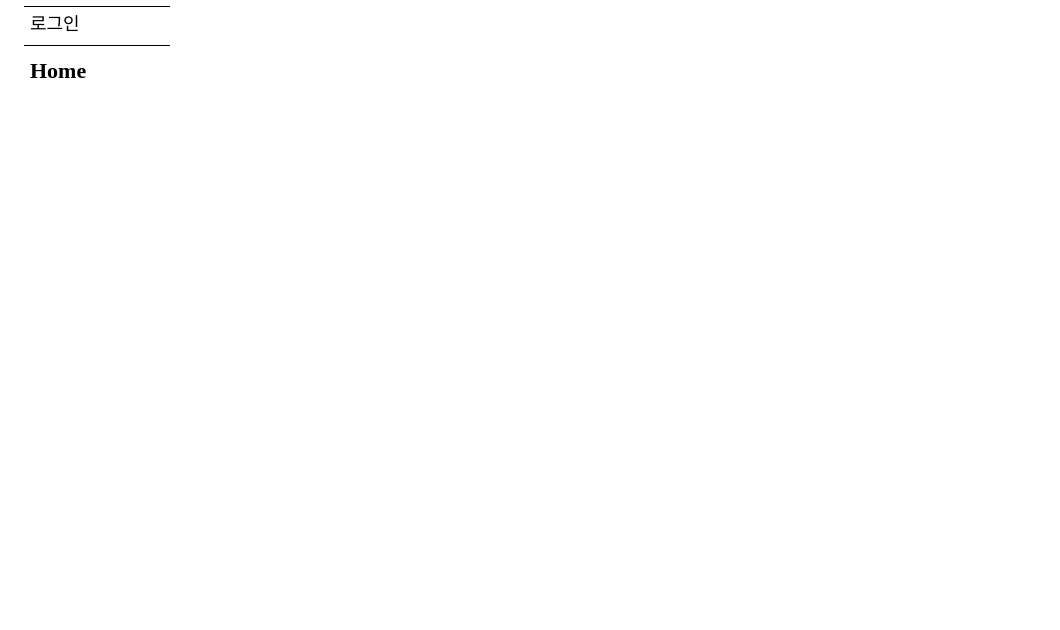
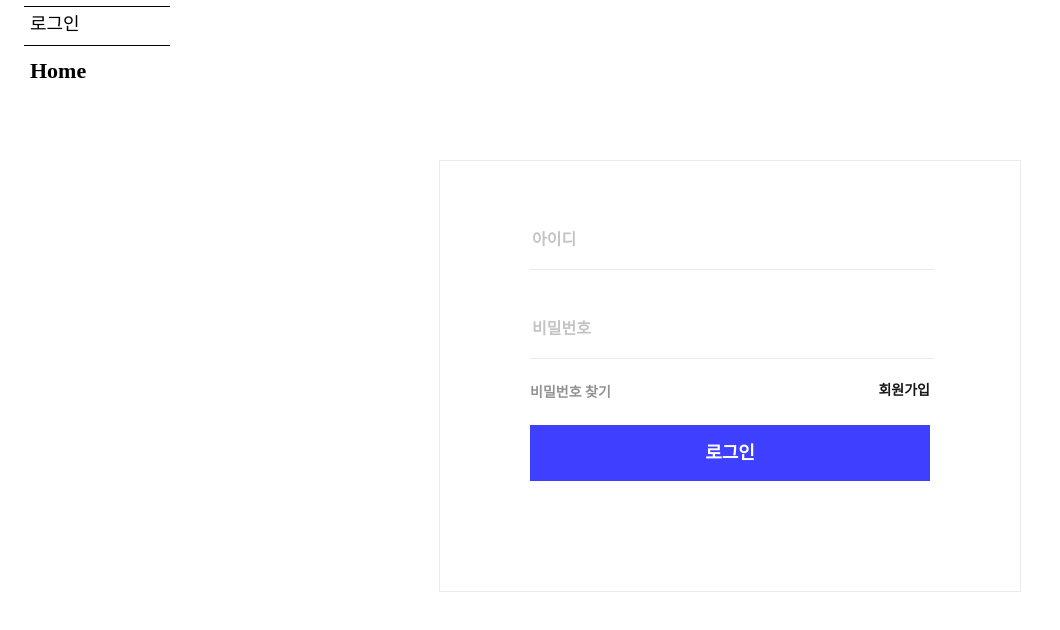
Before and after one commit to hwnim5324/Side_v0, a React (Create React App) app: page /FindId in a window 1280 px wide. Before the commit this address had no page. Shown: the top 630 px of the page, without its empty margins (0-1060 px from the left). Built offline with nearby package versions, Linux system fonts and the light colour scheme.

Commit message:
FindId page in progress.

```diff
--- a/src/index.tsx
+++ b/src/index.tsx
@@ -8,9 +8,10 @@ import {
 } from "react-router-dom";
 import { Reset } from 'styled-reset';
 
+import Layout from './components/Layout';
 import Main from './pages/Main';
 import SignIn from './pages/SignIn';
-import Layout from './components/Layout';
+import FindId from './pages/FindId';
 
 render(
   <BrowserRouter>
@@ -19,6 +20,7 @@ render(
       <Routes>
         <Route path='/' element={<Main />} />
         <Route path='/SignIn' element={<SignIn />} />
+        <Route path='/FindId' element={<FindId />} />
       </Routes>
     </Layout>
   </BrowserRouter>,
--- a/src/pages/FindId.tsx
+++ b/src/pages/FindId.tsx
@@ -8,39 +8,43 @@ const FindId = () => {
             <div className='signin_area'>
                 <h1 className='blind'>로그인</h1>
                 <div className='signin_input_area'>
-                    <GetText inputType='text' />
-                    <GetText inputType='password' />
+                    <InputBoxComponent inputType='text' />
+                    <InputBoxComponent inputType='password' />
                 </div>
                 <div className='find_users_area'>
-                    <FindUsers />
-                    <BtnSignUp />
+                    <FindUsersComponent />
+                    <BtnSignUpComponent />
                 </div>
-                <SubmitBtn />
+                <SubmitBtnComponent />
                 <div className='social_signin_area'>
-                    <SignInByOauth />
+                    <SignInByOauthComponent />
                 </div>
             </div>
         </div>
     );
 }
 
-const GetText = ( props : { inputType : string }) => {
-    let divClass = (props.inputType === 'text') ? 'form_id_outter' : 'form_pw_outter';
-    let inputClass = (props.inputType === 'text') ? 'form_id_inner' : 'form_pw_inner';
-    let spanClass = (props.inputType === 'text') ? 'form_id_alert' : 'form_pw_alert';
+interface InputBoxProps{
+    inputType: string;
+}
 
-    let phText = (props.inputType === 'text') ? '아이디' : '비밀번호';
-    let spanText = (props.inputType === 'text') ? '아이디를 입력해주세요' : '비밀번호를 입력해주세요';
+const InputBoxComponent = ( {inputType}: InputBoxProps ): JSX.Element => {
+    const DIV_CLASSNAME = (inputType === 'text') ? 'form_id_outter' : 'form_pw_outter';
+    const INPUT_CLASSNAME = (inputType === 'text') ? 'form_id_inner' : 'form_pw_inner';
+    const SPAN_CLASSNAME = (inputType === 'text') ? 'form_id_alert' : 'form_pw_alert';
+
+    const PLACEHOLDER_TEXT_CLASSNAME = (inputType === 'text') ? '아이디' : '비밀번호';
+    const SPAN_TEXT_CLASSNAME = (inputType === 'text') ? '아이디를 입력해주세요' : '비밀번호를 입력해주세요';
 
     return(
-        <div className={divClass}>
-            <input type={props.inputType} placeholder={phText} className={inputClass}/>
-            <span className={spanClass}>{spanText}</span>
+        <div className={DIV_CLASSNAME}>
+            <input type={inputType} placeholder={PLACEHOLDER_TEXT_CLASSNAME} className={INPUT_CLASSNAME}/>
+            <span className={SPAN_CLASSNAME}>{SPAN_TEXT_CLASSNAME}</span>
         </div>
     );
 }
 
-const SubmitBtn = () => {
+const SubmitBtnComponent = (): JSX.Element => {
     return(
         <div className='btn_signin'>
             <a href='/' className='btn_signin_submit'>
@@ -50,12 +54,9 @@ const SubmitBtn = () => {
     );
 }
 
-const FindUsers = () => {
+const FindUsersComponent = (): JSX.Element => {
     return(
         <ul className='find_users'>
-            <li className='find_users_id'>
-                <Link to='/'>아이디 찾기</Link>
-            </li>
             <li className='find_users_pw'>
                 <Link to='/'>비밀번호 찾기</Link>
             </li>
@@ -63,7 +64,7 @@ const FindUsers = () => {
     );
 }
 
-const BtnSignUp = () => {
+const BtnSignUpComponent = (): JSX.Element => {
     return(
         <span>
             <Link to='/' className='btn_signup'>회원가입</Link>
@@ -71,7 +72,7 @@ const BtnSignUp = () => {
     );
 }
 
-const SignInByOauth = () => {
+const SignInByOauthComponent = (): JSX.Element => {
     return(
         <ul>
             <li>
--- a/src/pages/SignIn.tsx
+++ b/src/pages/SignIn.tsx
@@ -8,39 +8,43 @@ const SignIn = () => {
             <div className='signin_area'>
                 <h1 className='blind'>로그인</h1>
                 <div className='signin_input_area'>
-                    <GetText inputType='text' />
-                    <GetText inputType='password' />
+                    <InputBoxComponent inputType='text' />
+                    <InputBoxComponent inputType='password' />
                 </div>
                 <div className='find_users_area'>
-                    <FindUsers />
-                    <BtnSignUp />
+                    <FindUsersComponent />
+                    <BtnSignUpComponent />
                 </div>
-                <SubmitBtn />
+                <SubmitBtnComponent />
                 <div className='social_signin_area'>
-                    <SignInByOauth />
+                    <SignInByOauthComponent />
                 </div>
             </div>
         </div>
     );
 }
 
-const GetText = ( props : { inputType : string }) => {
-    let divClass = (props.inputType === 'text') ? 'form_id_outter' : 'form_pw_outter';
-    let inputClass = (props.inputType === 'text') ? 'form_id_inner' : 'form_pw_inner';
-    let spanClass = (props.inputType === 'text') ? 'form_id_alert' : 'form_pw_alert';
+interface InputBoxProps{
+    inputType: string;
+}
 
-    let phText = (props.inputType === 'text') ? '아이디' : '비밀번호';
-    let spanText = (props.inputType === 'text') ? '아이디를 입력해주세요' : '비밀번호를 입력해주세요';
+const InputBoxComponent = ( {inputType}: InputBoxProps ): JSX.Element => {
+    const DIV_CLASSNAME = (inputType === 'text') ? 'form_id_outter' : 'form_pw_outter';
+    const INPUT_CLASSNAME = (inputType === 'text') ? 'form_id_inner' : 'form_pw_inner';
+    const SPAN_CLASSNAME = (inputType === 'text') ? 'form_id_alert' : 'form_pw_alert';
+
+    const PLACEHOLDER_TEXT_CLASSNAME = (inputType === 'text') ? '아이디' : '비밀번호';
+    const SPAN_TEXT_CLASSNAME = (inputType === 'text') ? '아이디를 입력해주세요' : '비밀번호를 입력해주세요';
 
     return(
-        <div className={divClass}>
-            <input type={props.inputType} placeholder={phText} className={inputClass}/>
-            <span className={spanClass}>{spanText}</span>
+        <div className={DIV_CLASSNAME}>
+            <input type={inputType} placeholder={PLACEHOLDER_TEXT_CLASSNAME} className={INPUT_CLASSNAME}/>
+            <span className={SPAN_CLASSNAME}>{SPAN_TEXT_CLASSNAME}</span>
         </div>
     );
 }
 
-const SubmitBtn = () => {
+const SubmitBtnComponent = (): JSX.Element => {
     return(
         <div className='btn_signin'>
             <a href='/' className='btn_signin_submit'>
@@ -50,11 +54,11 @@ const SubmitBtn = () => {
     );
 }
 
-const FindUsers = () => {
+const FindUsersComponent = (): JSX.Element => {
     return(
         <ul className='find_users'>
             <li className='find_users_id'>
-                <Link to='/'>아이디 찾기</Link>
+                <Link to='/FindId'>아이디 찾기</Link>
             </li>
             <li className='find_users_pw'>
                 <Link to='/'>비밀번호 찾기</Link>
@@ -63,7 +67,7 @@ const FindUsers = () => {
     );
 }
 
-const BtnSignUp = () => {
+const BtnSignUpComponent = (): JSX.Element => {
     return(
         <span>
             <Link to='/' className='btn_signup'>회원가입</Link>
@@ -71,7 +75,7 @@ const BtnSignUp = () => {
     );
 }
 
-const SignInByOauth = () => {
+const SignInByOauthComponent = (): JSX.Element => {
     return(
         <ul>
             <li>
--- a/src/styles/FindId.scss
+++ b/src/styles/FindId.scss
@@ -7,7 +7,7 @@
 
     &_area{
         width: 580px;
-        height: 500px;
+        height: 380px;
         border: 1px solid #ebebeb;
         margin: {
             top: 160px;
```
